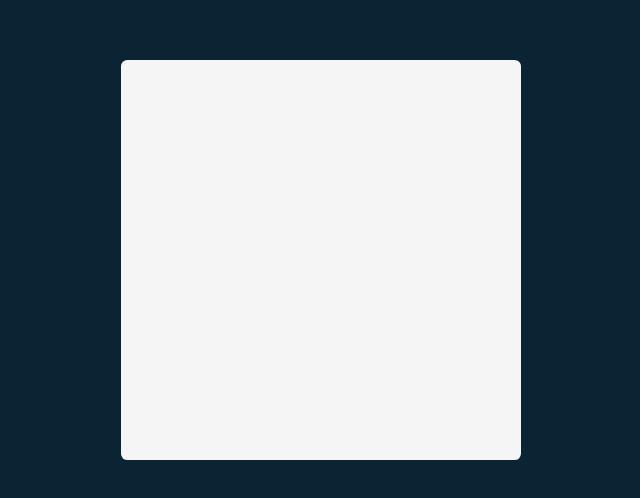
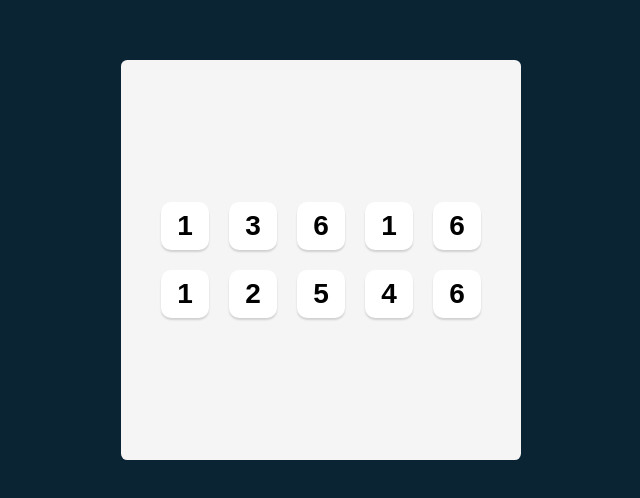
Before and after one commit to anamarijadraskovic/tenzies, a React (Vite) app: page / in a window 1280 px wide. Shown: the part 140-638 px from the top of the page, without its empty margins (319-959 px from the left). Built offline with nearby package versions, Linux system fonts and the light colour scheme; a web font is replaced by a local one.

Commit message:
Add Die component and generate initial random dices

```diff
--- a/src/App.jsx
+++ b/src/App.jsx
@@ -1,5 +1,23 @@
+import {useState} from "react";
+import {Die} from "./Die.jsx";
 import "./app.css"
 
 export default function App() {
-    return <main></main>
+    const [dice, setDice] = useState(generateAllNewDices())
+
+    function generateAllNewDices() {
+        return new Array(10)
+            .fill(0) // [0, 0, 0, 0, 0, 0, 0, 0, 0, 0]
+            .map(() => Math.ceil(Math.random() * 6))
+    }
+
+    const diceElements = dice.map(num => <Die value={num} />)
+
+    return (
+        <main>
+            <div className="dice-container">
+                {diceElements}
+            </div>
+        </main>
+    )
 }
--- /dev/null
+++ b/src/Die.jsx
@@ -0,0 +1,7 @@
+import "./app.css"
+
+export function Die ({ value }) {
+    return (
+        <button className="die">{value}</button>
+    )
+}
--- a/src/app.css
+++ b/src/app.css
@@ -19,4 +19,25 @@
     height: 100%;
     border-radius: 0.4rem;
     background-color: #F5F5F5;
+    display: flex;
+    flex-direction: column;
+    justify-content: center;
+    align-items: center;
 }
+
+.dice-container {
+    display: grid;
+    grid-template: auto auto / repeat(5, 1fr);
+    gap: 20px;
+}
+
+.die {
+    height: 3rem;
+    width: 3rem;
+    box-shadow: 0 2px 2px rgba(0, 0, 0, 0.15);
+    border-radius: 0.625rem;
+    border: none;
+    background-color: white;
+    font-size: 1.75rem;
+    font-weight: 700;
+}
```
